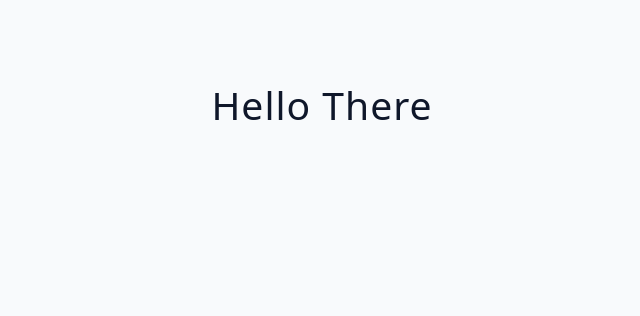
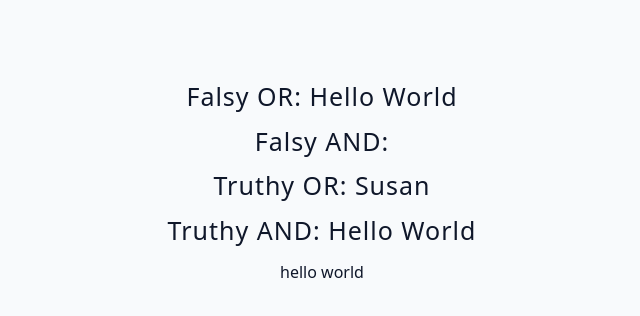
Before and after one commit to Dannizzzzz/03-advanced-react, a React (Vite) app: page / in a window 1280 px wide. Shown: the top 316 px of the page, without its empty margins (318-958 px from the left). Built offline with nearby package versions, Linux system fonts and the light colour scheme.

Commit message:
03-conditional-rendering/04-short-circuit-overview

```diff
--- a/src/App.jsx
+++ b/src/App.jsx
@@ -1,4 +1,4 @@
-import Example from './tutorial/03-conditional-rendering/03-hooks-rule';
+import Example from './tutorial/03-conditional-rendering/04-short-circuit-overview';
 
 function App() {
   return (
--- a/src/tutorial/03-conditional-rendering/04-short-circuit-overview.jsx
+++ b/src/tutorial/03-conditional-rendering/04-short-circuit-overview.jsx
@@ -1,6 +1,23 @@
 import { useState } from 'react';
 
 const ShortCircuitOverview = () => {
-  return <h2>short circuit overview</h2>;
+  // falsy
+  const [text, setText] = useState('');
+  // truthy
+  const [name, setName] = useState('Susan');
+
+  const codeExample = text || 'hello world';
+
+  return (
+    <div>
+      {/* The && operator (logical AND) returns the first operand if it is "falsy", or the second operand if the first operand is "truthy". */}
+      {/* The || operator (logical OR) returns the first operand if it is "truthy", or the second operand if the first operand is "falsy". */}
+      <h4>Falsy OR: {text || 'hello world'}</h4>
+      <h4>Falsy AND: {text && 'hello world'}</h4>
+      <h4>Truthy OR: {name || 'hello world'}</h4>
+      <h4>Truthy AND: {name && 'hello world'}</h4>
+      {codeExample}
+    </div>
+  );
 };
 export default ShortCircuitOverview;
```
